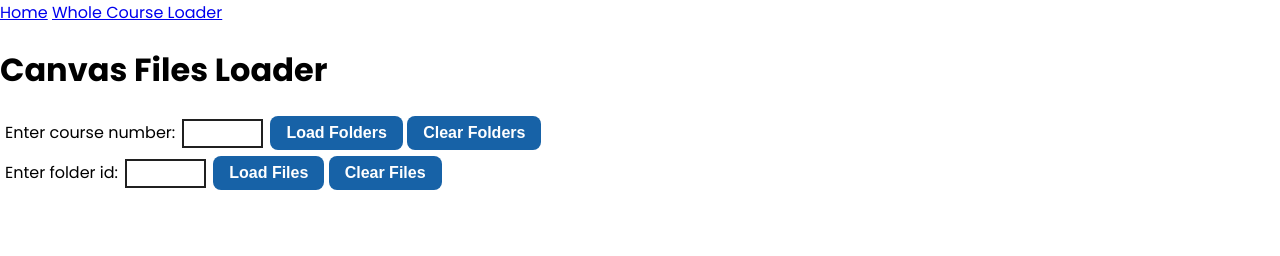
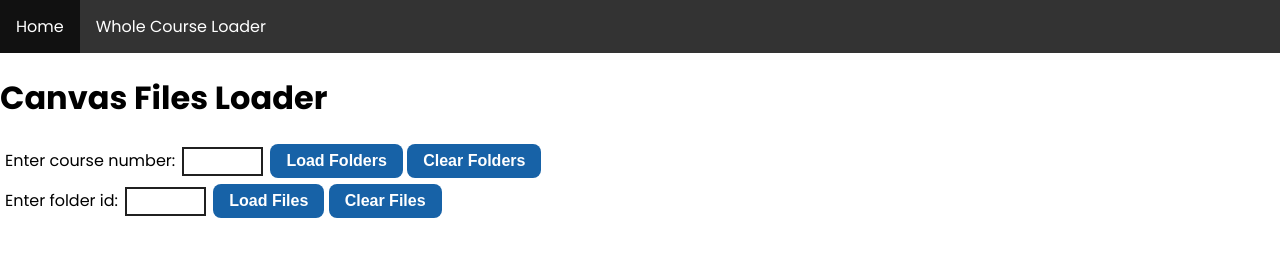
Before and after one commit to 19khowes/CanvasFileLoader, a website: page public/index.html in a window 1280 px wide. Drawn offline with Linux system fonts and the light colour scheme.

Commit message:
Styling and arranging list of page links header

```diff
--- a/public/index.html
+++ b/public/index.html
@@ -13,8 +13,10 @@
 <body>
     <header>
         <nav>
-            <a href="./index.html">Home</a>
-            <a href="./course.html">Whole Course Loader</a>
+            <ul>
+                <li><a href="./index.html">Home</a></li>
+                <li><a href="./course.html">Whole Course Loader</a></li>
+            </ul>
         </nav>
     </header>
     <h1>Canvas Files Loader</h1>
--- a/public/styles.css
+++ b/public/styles.css
@@ -58,3 +58,27 @@
     margin: 5px;
     width: 5em;
 }
+
+ul {
+    list-style-type: none;
+    margin: 0;
+    padding: 0;
+    overflow: hidden;
+    background-color: #333;
+}
+
+li {
+    float: left;
+}
+
+li a {
+    display: block;
+    color: white;
+    text-align: center;
+    padding: 14px 16px;
+    text-decoration: none;
+}
+
+li a:hover {
+    background-color: #111;
+}
```
Also changed, not shown: public/course.html (+4 -2 lines).
